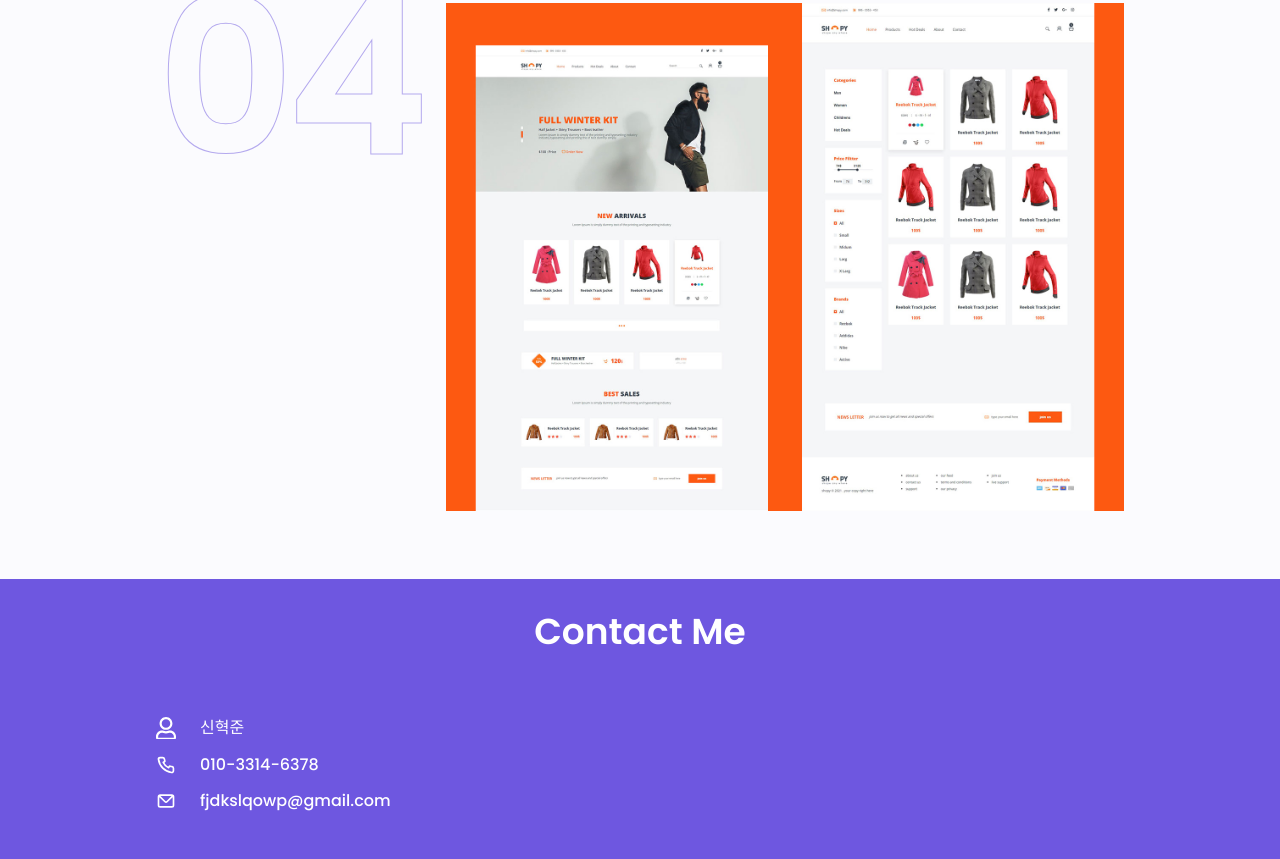
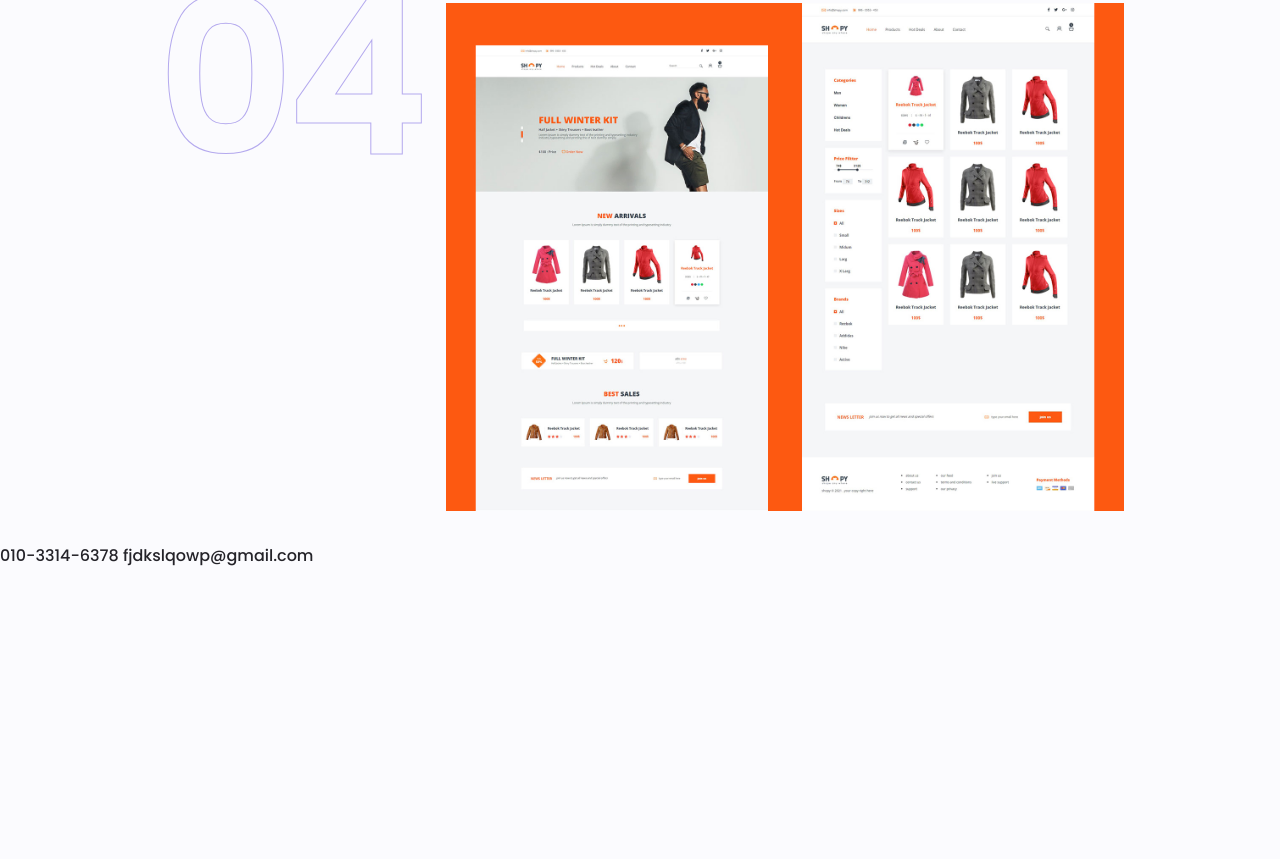
Before and after one commit to SHJ-9712/2022_Portfolio, a website: page public/index.html in a window 1280 px wide. Shown: the part 2719-3578 px from the top of the page. After the commit the page ends 3286 px from the top, so only its background shows below. Drawn offline with Linux system fonts and the light colour scheme; files whose address does not match are found by name.

Commit message:
Remove footer.contact

```diff
--- a/public/css/styles.css
+++ b/public/css/styles.css
@@ -62,15 +62,6 @@ header .nav .nav__menu-btn:hover svg > path {fill: var(--main-color);}
 .portfolio__box {width: 70%;}
 
 /* == CONTACT ME == */
-.contact {padding-top: 2rem;}
-.contact__bg {padding: 2rem 0 3rem; background-color: var(--main-color);}
-.contact .title {color: var(--white-color);}
-.contact__info svg {width: 20px; margin-right: var(--m-1-5);}
-.contact__info svg > path {fill: var(--white-color);}
-.contact__subtitle {color: var(--white-color);}
-.contact__subtitle:hover {color: var(--sub-color);}
-.contact__info {margin-bottom: var(--m-1); display: flex; align-items: center;}
-.contact__info:last-of-type {margin-bottom: 0;}
 
 /* == SCROLL TOP 버튼 == */
 .scroll-up {padding: 0.3rem; font-size: 0; position: fixed; bottom: -20%; right: 1rem; background-color: var(--main-color); border-radius: 0.4rem; opacity: 0.8; -webkit-transition: all 0.4s; -moz-transition: all 0.4s; -o-transition: all 0.4s; transition: all 0.4s; z-index: 10;}
--- a/public/index.html
+++ b/public/index.html
@@ -195,27 +195,9 @@
             </div>
         </section>
 
-        <section class="contact" id="contact">
-            <div class="contact__bg">
-                <div class="container">
-                    <h2 class="title">Contact Me</h2>
-                    <div>
-                        <div class="contact__info">
-                            <svg viewBox="0 0 448 512">
-                                <path d="M313.6 304c-28.7 0-42.5 16-89.6 16-47.1 0-60.8-16-89.6-16C60.2 304 0 364.2 0 438.4V464c0 26.5 21.5 48 48 48h352c26.5 0 48-21.5 48-48v-25.6c0-74.2-60.2-134.4-134.4-134.4zM400 464H48v-25.6c0-47.6 38.8-86.4 86.4-86.4 14.6 0 38.3 16 89.6 16 51.7 0 74.9-16 89.6-16 47.6 0 86.4 38.8 86.4 86.4V464zM224 288c79.5 0 144-64.5 144-144S303.5 0 224 0 80 64.5 80 144s64.5 144 144 144zm0-240c52.9 0 96 43.1 96 96s-43.1 96-96 96-96-43.1-96-96 43.1-96 96-96z"></path>
-                            </svg>
-                            <span class="contact__subtitle">신혁준</span>
                         </div>
-                        <div class="contact__info">
-                            <svg viewBox="0 0 24 24" class="contact__icon">
-                                <path d="M19.44,13c-.22,0-.45-.07-.67-.12a9.44,9.44,0,0,1-1.31-.39,2,2,0,0,0-2.48,1l-.22.45a12.18,12.18,0,0,1-2.66-2,12.18,12.18,0,0,1-2-2.66L10.52,9a2,2,0,0,0,1-2.48,10.33,10.33,0,0,1-.39-1.31c-.05-.22-.09-.45-.12-.68a3,3,0,0,0-3-2.49h-3a3,3,0,0,0-3,3.41A19,19,0,0,0,18.53,21.91l.38,0a3,3,0,0,0,2-.76,3,3,0,0,0,1-2.25v-3A3,3,0,0,0,19.44,13Zm.5,6a1,1,0,0,1-.34.75,1.05,1.05,0,0,1-.82.25A17,17,0,0,1,4.07,5.22a1.09,1.09,0,0,1,.25-.82,1,1,0,0,1,.75-.34h3a1,1,0,0,1,1,.79q.06.41.15.81a11.12,11.12,0,0,0,.46,1.55l-1.4.65a1,1,0,0,0-.49,1.33,14.49,14.49,0,0,0,7,7,1,1,0,0,0,.76,0,1,1,0,0,0,.57-.52l.62-1.4a13.69,13.69,0,0,0,1.58.46q.4.09.81.15a1,1,0,0,1,.79,1Z"/>
-                            </svg>
                             <a href="tel:010-3314-6378" class="contact__subtitle">010-3314-6378</a>
                         </div>
-                        <div class="contact__info">
-                            <svg viewBox="0 0 24 24" class="contact__icon">
-                                <path d="M19,4H5A3,3,0,0,0,2,7V17a3,3,0,0,0,3,3H19a3,3,0,0,0,3-3V7A3,3,0,0,0,19,4Zm-.41,2-5.88,5.88a1,1,0,0,1-1.42,0L5.41,6ZM20,17a1,1,0,0,1-1,1H5a1,1,0,0,1-1-1V7.41l5.88,5.88a3,3,0,0,0,4.24,0L20,7.41Z"/>
-                            </svg>
                             <a href="mailto:fjdkslqowp@gmail.com" class="contact__subtitle">fjdkslqowp@gmail.com</a>
                         </div>
                     </div>
```
